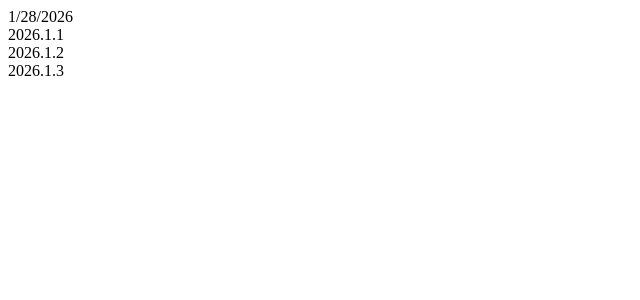
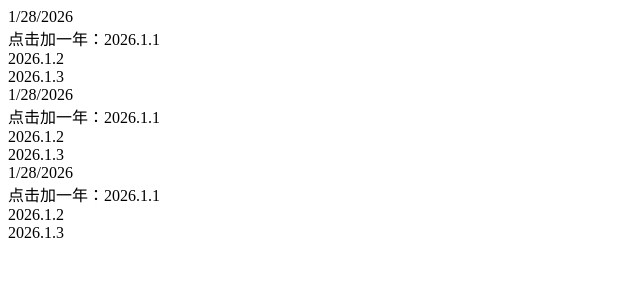
Before and after one commit to everywangBUG/interview, a React (Vite) app in the folder react/: page / in a window 1280 px wide. Shown: the top 300 px of the page, without its empty margins (0-640 px from the left). Built offline with nearby package versions, Linux system fonts and the light colour scheme.

Commit message:
封装onChange事件

```diff
--- a/react/src/App.tsx
+++ b/react/src/App.tsx
@@ -1,5 +1,6 @@
 import React, { useState } from "react";
 import UseMergedStateFc from "./components/UseMergedStateFc";
+import UseMergedStateFc1 from "./components/UseMergedStateFc";
 // import Calendar from "./components/Control";
 // import Calendar1 from "./components/Control";
 // import UseState from './hook/UseState';
@@ -59,10 +60,16 @@ const App = (props: AppProps) => {
         value={value}
         onChange={(date) => setValue(date)}
       /> */}
-      {/* <UseMergedStateFc
+      <UseMergedStateFc
         value={value}
+        // onChange={(date) => setValue(date)}
         onChange={(date) => setValue(date)}
-      /> */}
+      />
+      <UseMergedStateFc1
+        value={value}
+        // onChange={(date) => setValue(date)}
+        onChange={(date) => setValue(date)}
+      />
       <UseMergedStateFc
         defaultValue={new Date()}
         onChange={(date) => console.log(date.toLocaleDateString(), 'date') }
--- a/react/src/components/UseMergedStateFc.tsx
+++ b/react/src/components/UseMergedStateFc.tsx
@@ -14,21 +14,25 @@ const UseMergedStateFc = (props: UseMergedStateFcProps) => {
         onChange
     } = props;
 
-    const [mergeValue, setValue] = UseMergedState(new Date(), { defaultValue, value: propsValue });
-
-    const changeValue = (date: Date) => {
-        if (propsValue === undefined) {
-            setValue(date);
-        }
-        onChange?.(date);
-    }
+    const [mergeValue, setValue] = UseMergedState(
+        new Date(),
+        {
+            defaultValue,
+            value: propsValue
+        },
+        onChange
+    );
 
     return (
         <>
-            <div>{mergeValue?.toLocaleDateString()}</div>
-            <div onClick={() => { changeValue(new Date('2026.1.1')) }}>2026.1.1</div>
-            <div onClick={() => { changeValue(new Date('2026.1.2')) }}>2026.1.2</div>
-            <div onClick={() => { changeValue(new Date('2026.1.3')) }}>2026.1.3</div>
+            <div>{mergeValue.toLocaleDateString()}</div>
+            <div onClick={() => { setValue((preDate) => {
+                const newDate = new Date(preDate);
+                newDate.setFullYear(2027, 0, 1);
+                return newDate
+            }) }}>点击加一年：2026.1.1</div>
+            <div onClick={() => { setValue(new Date('2026.1.2')) }}>2026.1.2</div>
+            <div onClick={() => { setValue(new Date('2026.1.3')) }}>2026.1.3</div>
         </>
     )
 }
--- a/react/src/hook/UseMergedState.tsx
+++ b/react/src/hook/UseMergedState.tsx
@@ -1,4 +1,4 @@
-import React, { useState, useEffect, useRef, Dispatch, SetStateAction } from 'react';
+import React, { useState, useEffect, useRef, Dispatch, SetStateAction, useCallback } from 'react';
 
 /**
  * @template T 状态值的类型
@@ -21,7 +21,7 @@ function UseMergedState<T> (
 
     const isFirstRender = useRef(true);
 
-    const [stateValue, setStateValue] = useState(() => {
+    const [stateValue, setStateValue] = useState<T>(() => {
         // 如果propsValue有值，受控模式，直接返回
         if (propsValue !== undefined) {
             return propsValue;
@@ -34,6 +34,19 @@ function UseMergedState<T> (
         }
     })
 
+    const isFunction = (value: unknown): value is Function => typeof value === 'function';
+
+    const setState = useCallback((value: SetStateAction<T>) => {
+        let res = isFunction(value) ? value(stateValue) : value;
+
+        // 非受控模式，更新内部状态
+        if (propsValue === undefined) {
+            setStateValue(res);
+        }
+
+        onChange?.(res);
+    }, [stateValue])
+
     useEffect(() => {
         if (!isFirstRender.current && propsValue === undefined) {
             // 非空断言设置为setStateValue为undefined
@@ -44,7 +57,7 @@ function UseMergedState<T> (
 
     const mergeValue = propsValue === undefined ? stateValue : propsValue
 
-    return [mergeValue, setStateValue];
+    return [mergeValue, setState];
 }
 
 export default UseMergedState;
```
